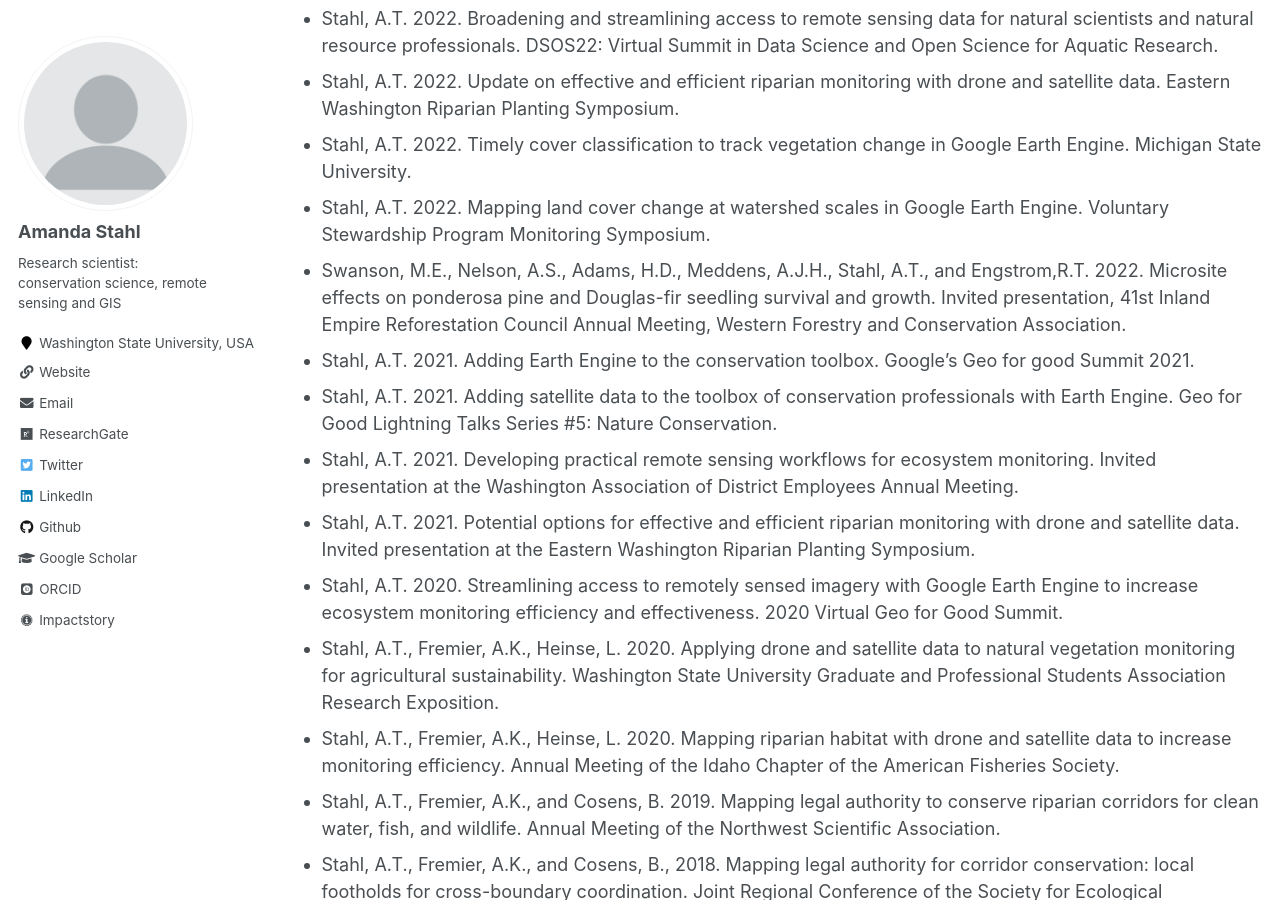
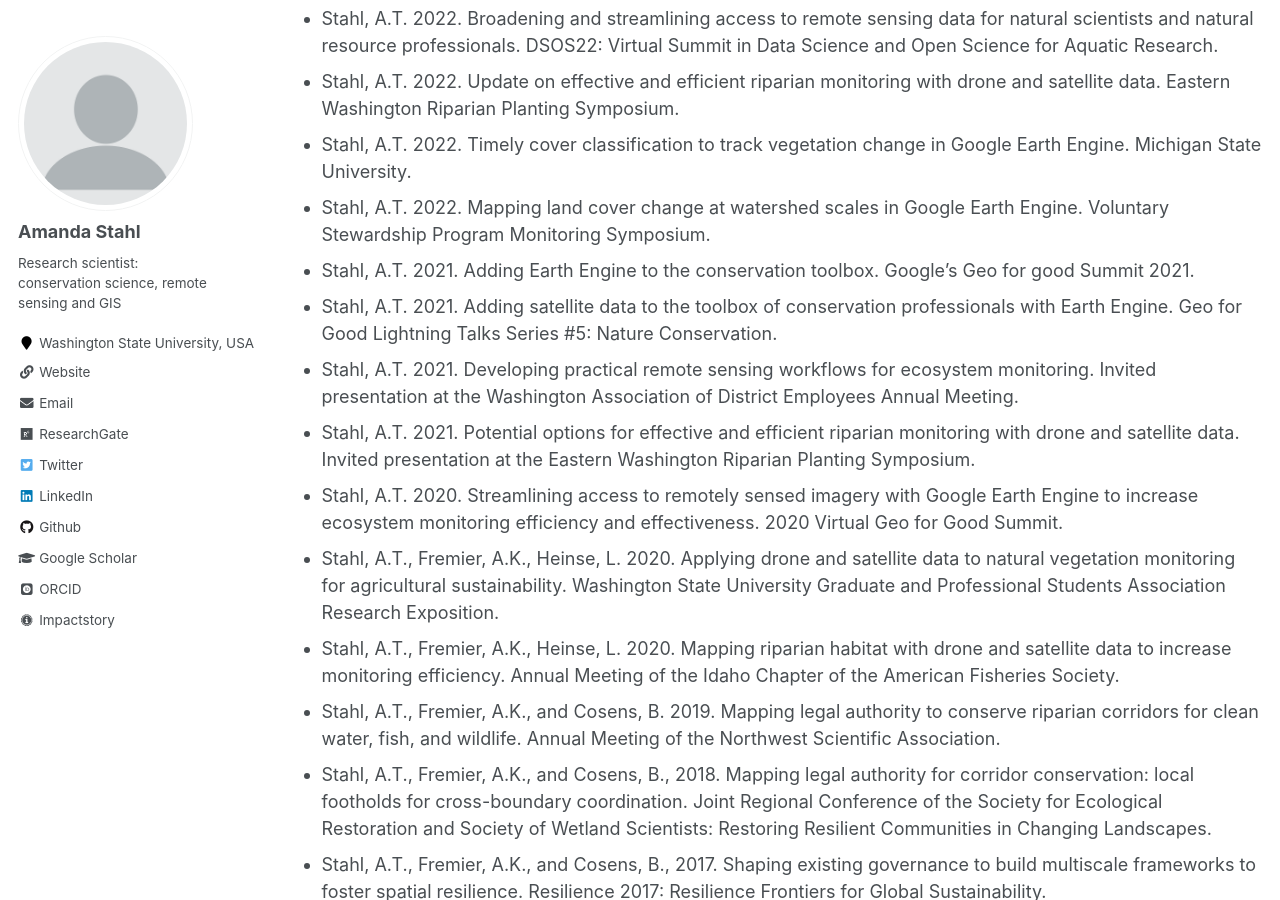
Before and after one commit to ATStahl/ATSpages, a Jekyll site: the page built from _pages/cv.md, in a window 1280 px wide and 900 px high, scrolled down 2511 px. Built offline with Jekyll 4.4.1, drawn with Linux system fonts in a browser that asks for light colours; some web fonts are replaced.

Commit message:
Update cv.md
removed Talk by other author

```diff
--- a/_pages/cv.md
+++ b/_pages/cv.md
@@ -63,7 +63,6 @@ Talks
 * Stahl, A.T. 2022. Update on effective and efficient riparian monitoring with drone and satellite data. Eastern Washington Riparian Planting Symposium.
 * Stahl, A.T. 2022. Timely cover classification to track vegetation change in Google Earth Engine. Michigan State University.
 * Stahl, A.T. 2022. Mapping land cover change at watershed scales in Google Earth Engine. Voluntary Stewardship Program Monitoring Symposium.
-* Swanson, M.E., Nelson, A.S., Adams, H.D., Meddens, A.J.H., Stahl, A.T., and Engstrom,R.T.  2022.  Microsite effects on ponderosa pine and Douglas-fir seedling survival and growth.  Invited presentation, 41st Inland Empire Reforestation Council Annual Meeting, Western Forestry and Conservation Association.
 * Stahl, A.T. 2021. Adding Earth Engine to the conservation toolbox. Google’s Geo for good Summit 2021.
 * Stahl, A.T. 2021. Adding satellite data to the toolbox of conservation professionals with Earth Engine. Geo for Good Lightning Talks Series #5: Nature Conservation.
 * Stahl, A.T. 2021. Developing practical remote sensing workflows for ecosystem monitoring. Invited presentation at the Washington Association of District Employees Annual Meeting.
```
